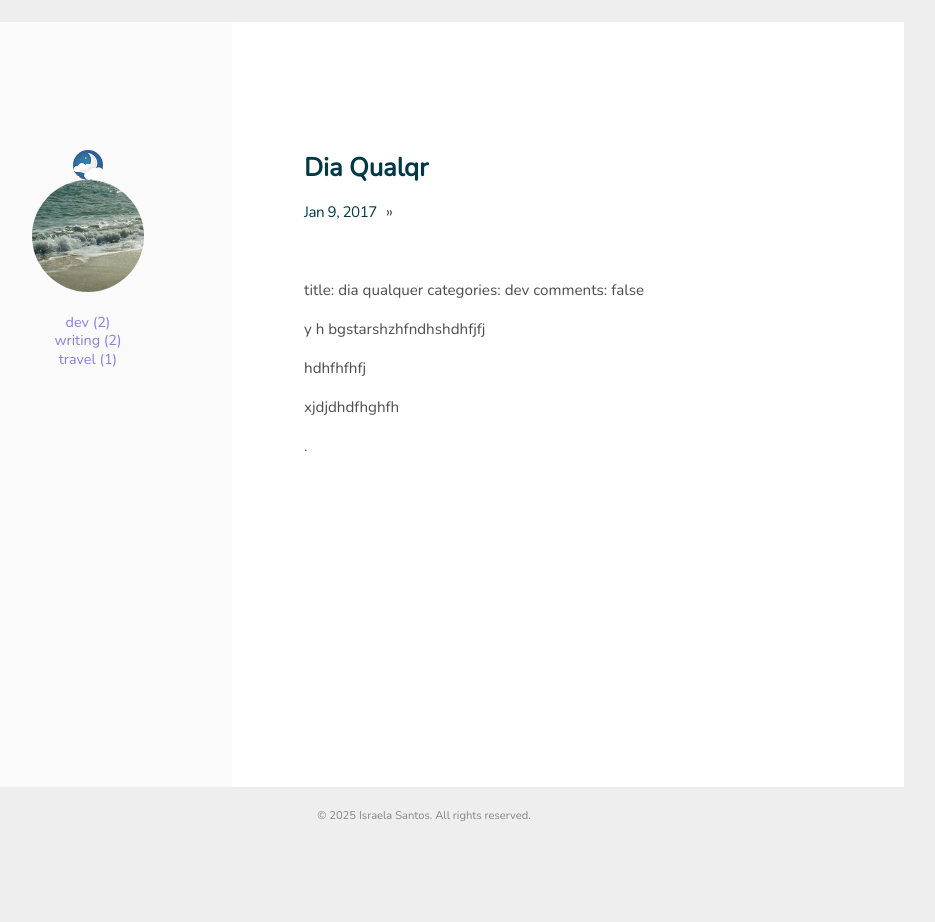
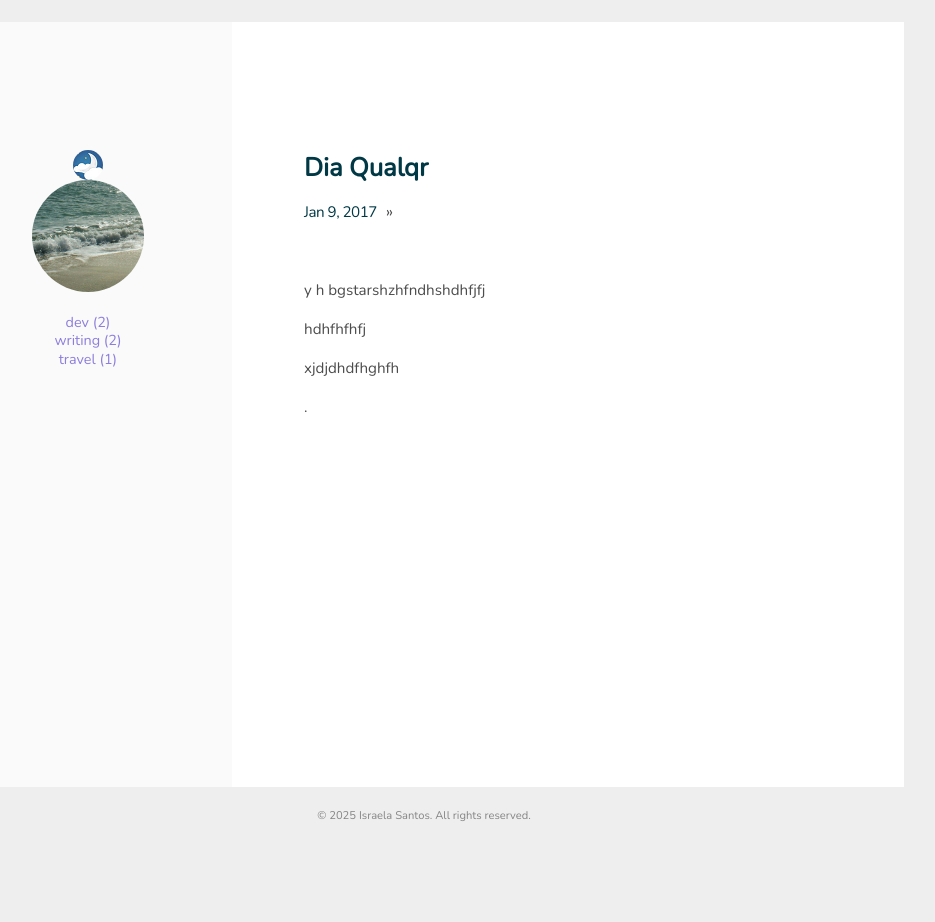
Before and after one commit to sraelai/y, a Jekyll site: the page built from _posts/2017-01-09-dia-qualqr.md, in a window 1280 px wide. Shown: the whole page, without its empty margins (216-1151 px from the left). Built offline with Jekyll 4.4.1, drawn with Linux system fonts in a browser that asks for light colours.

Commit message:
Atualizar o 2017-01-09-dia-qualqr.md

```diff
--- a/_posts/2017-01-09-dia-qualqr.md
+++ b/_posts/2017-01-09-dia-qualqr.md
@@ -1,6 +1,4 @@
-title: dia qualquer
-categories: dev
-comments: false
+
 
 y h bgstarshzhfndhshdhfjfj
 
```
